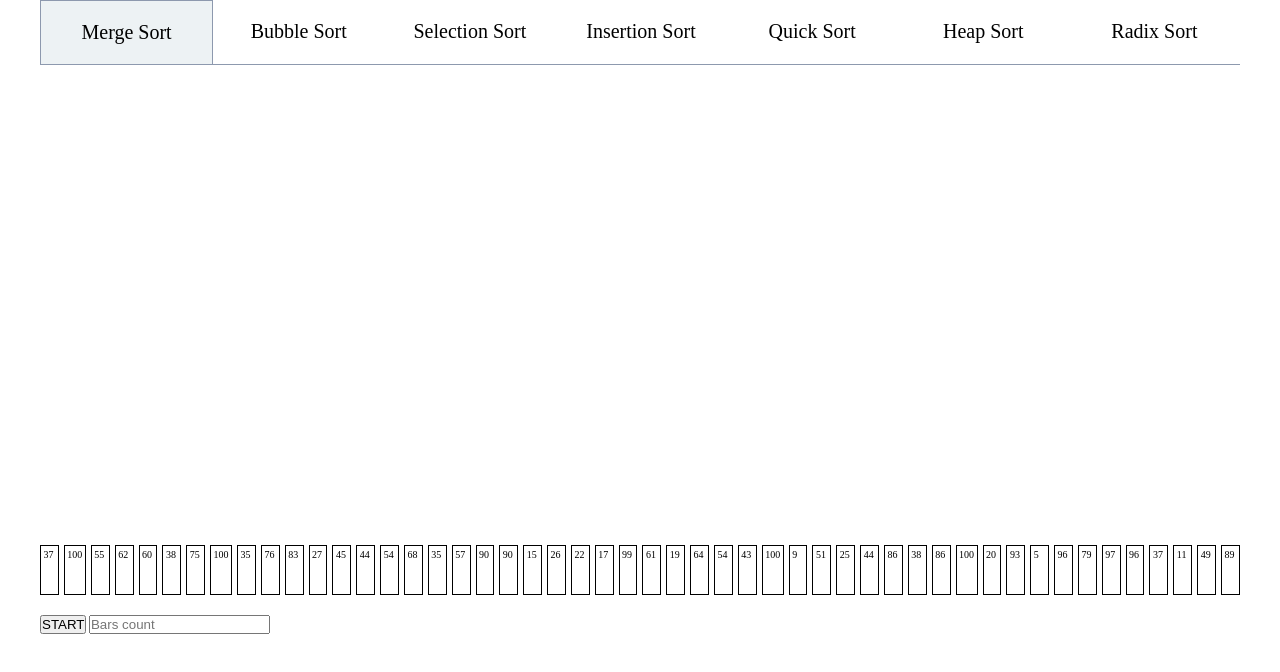
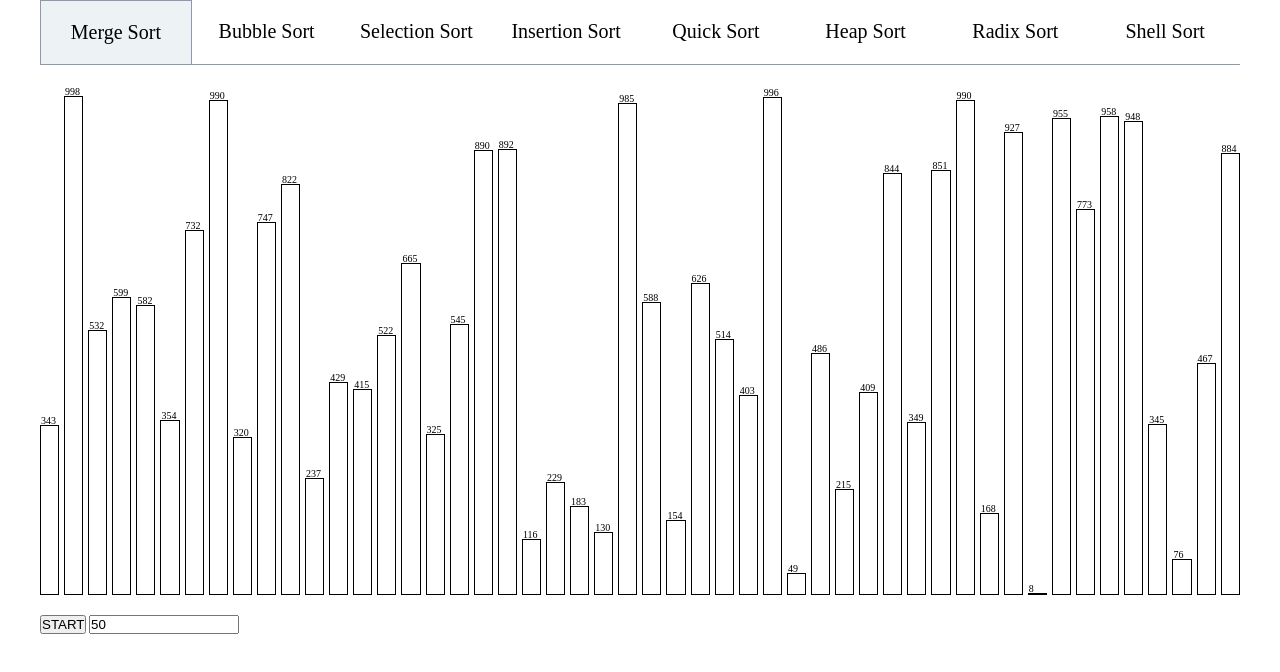
Before and after one commit to Daniel-1017/SORT-ALGORITHMS-VISUALIZER, a plain HTML site: page index.html in a window 1280 px wide. Drawn offline with Linux system fonts and the light colour scheme.

Commit message:
added min/max bound

```diff
--- a/index.html
+++ b/index.html
@@ -50,6 +50,11 @@
                             "title": "Radix Sort",
                             "content": "<radix-sort class=\"sorting-algorithm\"></radix-sort>",
                             "active": false
+                        },
+                        {
+                            "title": "Shell Sort",
+                            "content": "<shell-sort class=\"sorting-algorithm\"></shell-sort>",
+                            "active": false
                         }
                     ]
                 </script>
--- a/main.js
+++ b/main.js
@@ -1,3 +1,5 @@
+const BARS_ANIMATION_DELAY = 100; // milliseconds
+
 window.Utils = class {
     static randomInt(min = 0, max = Number.MAX_SAFE_INTEGER) {
         return Math.floor(Math.random() * (max - min) + min);
@@ -10,6 +12,21 @@ window.Utils = class {
     static wait(ms) {
         return new Promise(resolve => setTimeout(resolve, ms));
     }
+
+    static debounce = (fn, delay) => {
+        let timeoutId;
+
+        return (...args) => {
+            clearTimeout(timeoutId);
+            timeoutId = setTimeout(() => {
+                fn(...args);
+            }, delay);
+        };
+    };
+
+    static normalize = (value, min, max) => {
+        return ((value - min) / (max - min)) * 100;
+    };
 };
 
 class Tabs extends HTMLElement {
@@ -65,35 +82,53 @@ class Tabs extends HTMLElement {
 }
 
 class Algorithm extends HTMLElement {
-    barsCount = this.dataset.barsCount ?? 50;
-    randomInts = window.Utils.randomIntArray(this.barsCount, 5, 101);
+    minBars = 5;
+    maxBars = 50;
+
+    minInt = 5;
+    maxInt = 1000;
+
+    barsCount = this.setBarsCount(parseInt(this.dataset.barsCount) || Math.floor(this.maxBars));
+    randomInts = window.Utils.randomIntArray(this.barsCount, this.minInt, this.maxInt);
 
     constructor() {
         super();
         this.renderBars();
         this.animateBars(this.randomInts);
+        this.renderControls();
 
         this.querySelector("[data-start-algorithm]").addEventListener("click", this.onStartAlgorithm.bind(this));
+        this.querySelector("[data-bars-count-input]").addEventListener("input", window.Utils.debounce(this.onBarsCountChange.bind(this), 200));
     }
 
-    renderBars() {
-        this.innerHTML = `
+    setBarsCount(count) {
+        return Math.max(this.minBars, Math.min(this.maxBars, count));
+    }
+
+    renderBars(update = false) {
+        (update ? this.querySelector(".bars") : this).innerHTML = `
             <div class="bars">
                 ${this.randomInts.reduce(
                     (html, int) => `
                     ${html}
-                    <div class="bar">${int}</div>
+                    <div class="bar" data-value="${int}"></div>
                 `,
                     ""
                 )}
             </div>
+        `;
+    }
+
+    renderControls() {
+        this.insertAdjacentHTML(
+            "beforeend",
+            `
             <div class="controls">
                 <button data-start-algorithm>START</button>
-                <input type="number" placeholder="Bars count" />
+                <input type="number" placeholder="Bars count" value="${this.barsCount}" data-bars-count-input style="width: 150px;" min="${this.minBars}" max="${this.maxBars}" />
             </div>
-        `;
-
-        // ! TODO: Add event listener to input to change the number of bars
+        `
+        );
     }
 
     async onStartAlgorithm() {
@@ -116,9 +151,19 @@ class Algorithm extends HTMLElement {
 
         const bars = this.querySelectorAll(".bar");
         for (let i = 0; i < arr.length; i++) {
-            bars[i].style.setProperty("--height", `${arr[i]}%`);
-            bars[i].textContent = arr[i];
+            bars[i].style.setProperty("--height", `${window.Utils.normalize(arr[i], this.minInt, this.maxInt)}%`);
+            bars[i].setAttribute("data-value", arr[i]);
         }
+    }
+
+    onBarsCountChange(evt) {
+        this.barsCount = this.setBarsCount(parseInt(evt.target.value) || this.maxBars);
+        this.randomInts = window.Utils.randomIntArray(this.barsCount, this.minInt, this.maxInt);
+
+        evt.target.value = this.barsCount;
+
+        this.renderBars(true);
+        this.animateBars(this.randomInts);
     }
 }
 
@@ -178,6 +223,14 @@ class RadixSortEl extends Algorithm {
     }
 }
 
+class ShellSortEl extends Algorithm {
+    algorithm = ShellSort;
+
+    constructor() {
+        super();
+    }
+}
+
 customElements.define("tabs-component", Tabs);
 customElements.define("bubble-sort", BubbleSortEl);
 customElements.define("selection-sort", SelectionSortEl);
@@ -186,3 +239,4 @@ customElements.define("merge-sort", MergeSortEl);
 customElements.define("quick-sort", QuickSortEl);
 customElements.define("heap-sort", HeapSortEl);
 customElements.define("radix-sort", RadixSortEl);
+customElements.define("shell-sort", ShellSortEl);
--- a/style.css
+++ b/style.css
@@ -60,10 +60,17 @@ tabs-component .tab-content:not(.active) {
     --height: 50px;
 
     flex: 1;
-    padding: 0.25rem;
     height: var(--height);
     border: 1px solid #000;
     transition: height 0.5s ease-in-out;
+
+    position: relative;
+}
+
+.sorting-algorithm .bar::before {
+    content: attr(data-value);
+    position: absolute;
+    transform: translateY(-100%);
 }
 
 .sorting-algorithm .controls {
```
